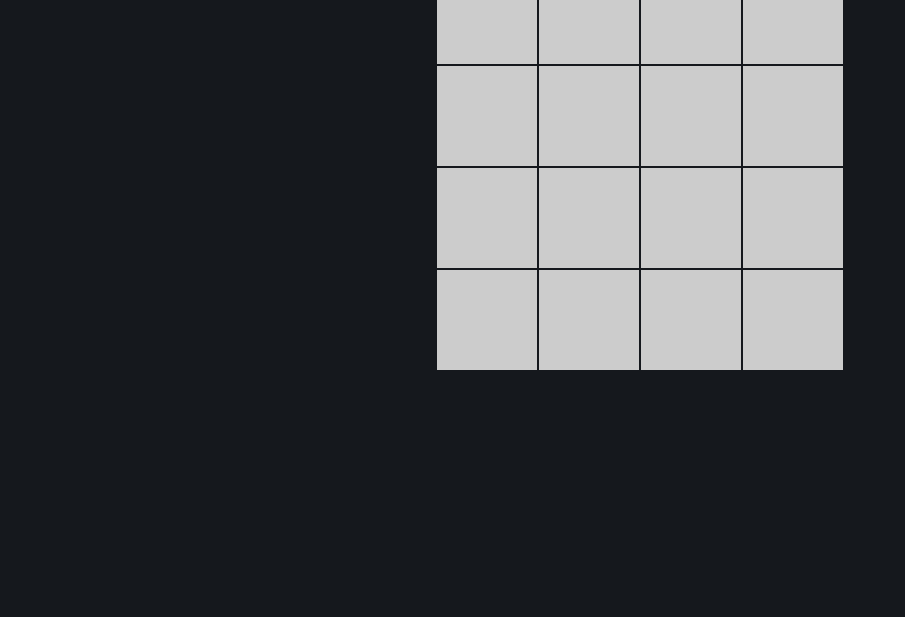
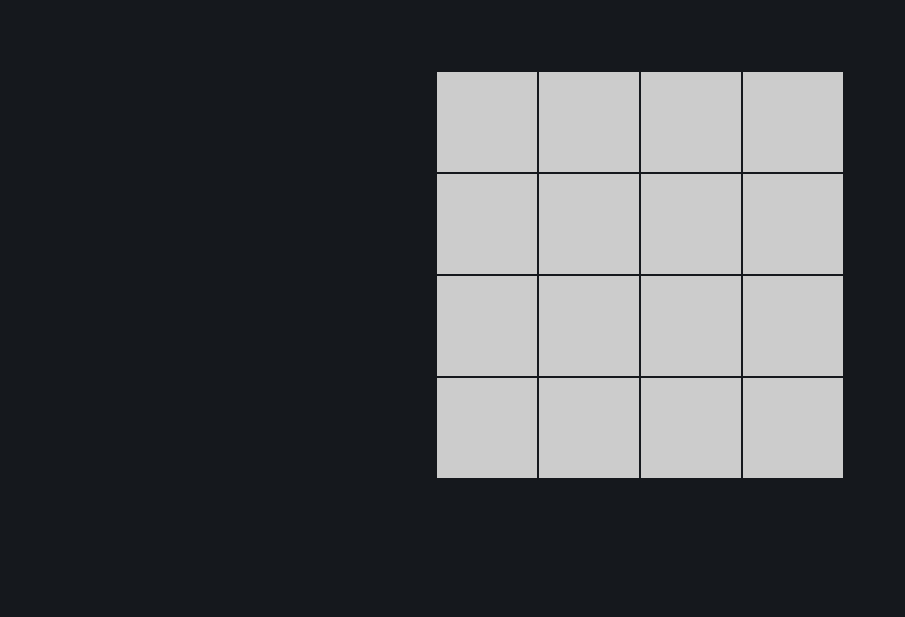
Before and after one commit to kkemmere/ClickMe-App, a plain HTML site: page index.html in a window 1280 px wide. Shown: the part 183-800 px from the top of the page, without its empty margins (0-905 px from the left). Drawn offline with Linux system fonts and the light colour scheme.

Commit message:
Add files via upload

```diff
--- a/index.css
+++ b/index.css
@@ -1,6 +1,6 @@
 body {
     background-color: #15181d;
-    margin: 30px auto;
+    margin: 48px;
     font-family: 'Courier New', Courier, monospace;
     color: #ccc;
     font-weight: bold;
@@ -8,6 +8,20 @@ body {
 
 h1 {
     text-align: center;
+    margin-top: 64px;
+}
+
+.background-div {
+  display: flex;
+  justify-content: center;
+  min-height: 100vh;
+}
+
+.mt {
+    position: relative;
+    padding-bottom: 0%;
+    z-index: 10;
+    margin-top: 48px;
 }
 
 .boxesC {
--- a/index.html
+++ b/index.html
@@ -13,6 +13,8 @@
 <body>
     <h1>Click me!</h1>
     <br>
+    <div class="backround-div">
+        <div class="mt">
             <div class="wrapper">
                 <div class="boxesC" id="1" onCLick="arrayWatcher(this.id)"></div>
                 <div class="boxesC" id="2" onCLick="arrayWatcher(this.id)"></div>
@@ -37,7 +39,8 @@
                 <div class="boxesC" id="15" onCLick="arrayWatcher(this.id)"></div>
                 <div class="boxesC" id="16" onCLick="arrayWatcher(this.id)"></div>
             </div>
-    <br>
+        </div>
+    </div>
 </body>
 <script src="index.js"></script>
 </html>
```
Lines whose indentation alone changed are shown as unchanged.
